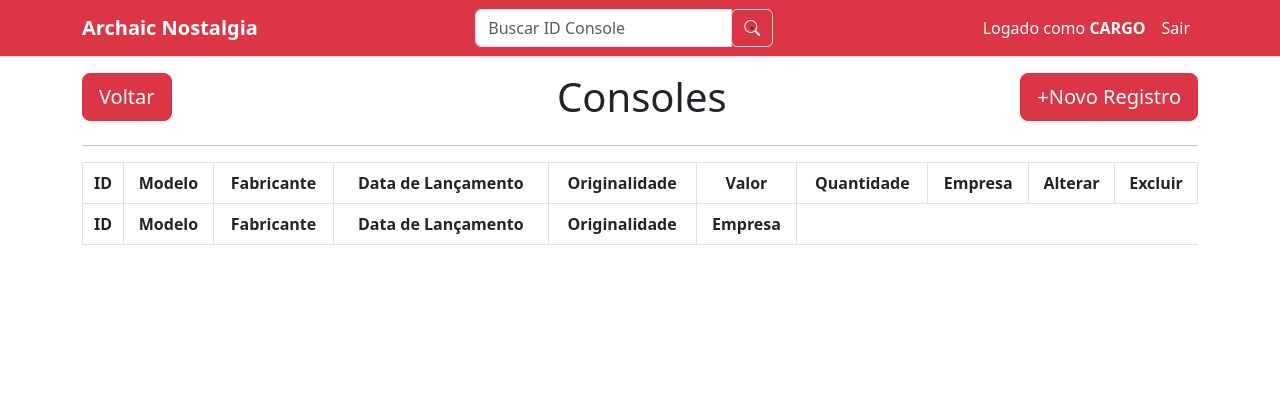
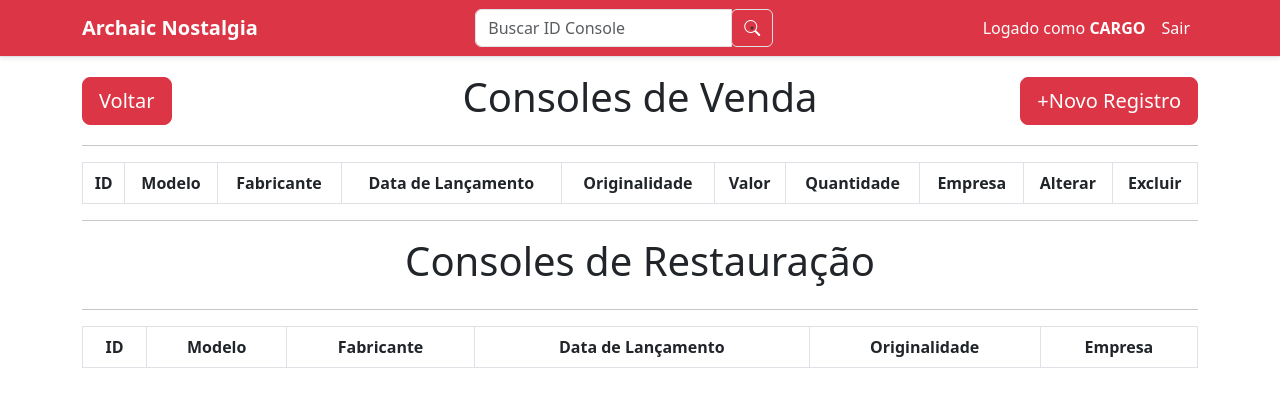
Before and after one commit to brunof5/Archaic-Nostalgia, a website: page src/html/listarConsole.html in a window 1280 px wide. Drawn offline with nearby package versions, Linux system fonts and the light colour scheme; no server answers.

Commit message:
Alterações Design tela listarConsole

```diff
--- a/src/html/listarConsole.html
+++ b/src/html/listarConsole.html
@@ -61,20 +61,18 @@
 
         <main class="flex-fill">
             <div class="container">
-                <div class="row">
-                    <div class="col-md-5">
+                <div class="row align-items-center">
+                    <div class="col-md-4">
                         <div class="text-start">
                             <a href="/">
                                 <button class="btn btn-danger btn-lg" type="button">Voltar</button>
                             </a>
                         </div>
                     </div>
-                    <div class="col-md-1">
-                        <div class="text-center">
-                            <h1>Consoles</h1>
-                        </div>
+                    <div class="col-md-4 text-center">
+                        <h1>Consoles de Venda</h1>
                     </div>
-                    <div class="col-md-6">
+                    <div class="col-md-4">
                         <div class="text-end">
                             <a href="registrarConsole.html" class="btn btn-danger btn-lg">+Novo Registro</a>
                         </div>
@@ -98,6 +96,15 @@
                         </tr>
                     </thead>
                     <tbody id="tbodyVendas"></tbody>
+                </table>
+                <hr class="mt-3">
+                <div class="row align-items-center">
+                    <div class="text-center">
+                            <h1>Consoles de Restauração</h1>
+                    </div>
+                </div>
+                <hr class="mt-3">
+                <table class="table table-bordered text-center">
                     <thead>
                         <tr>
                             <th scope="col">ID</th>
@@ -110,6 +117,7 @@
                     </thead>
                     <tbody id="tbodyRestauracoes"></tbody>
                 </table>
+
             </div>
         </main>
 
```
